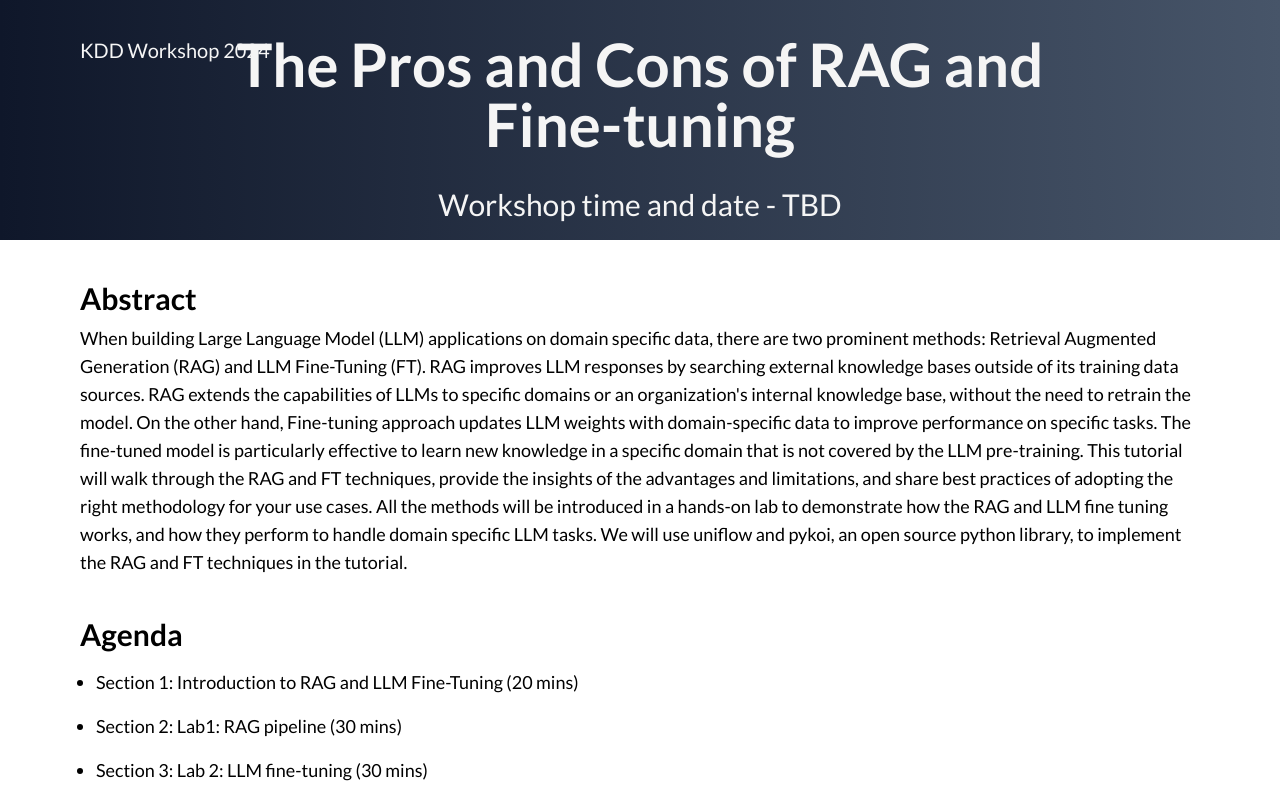
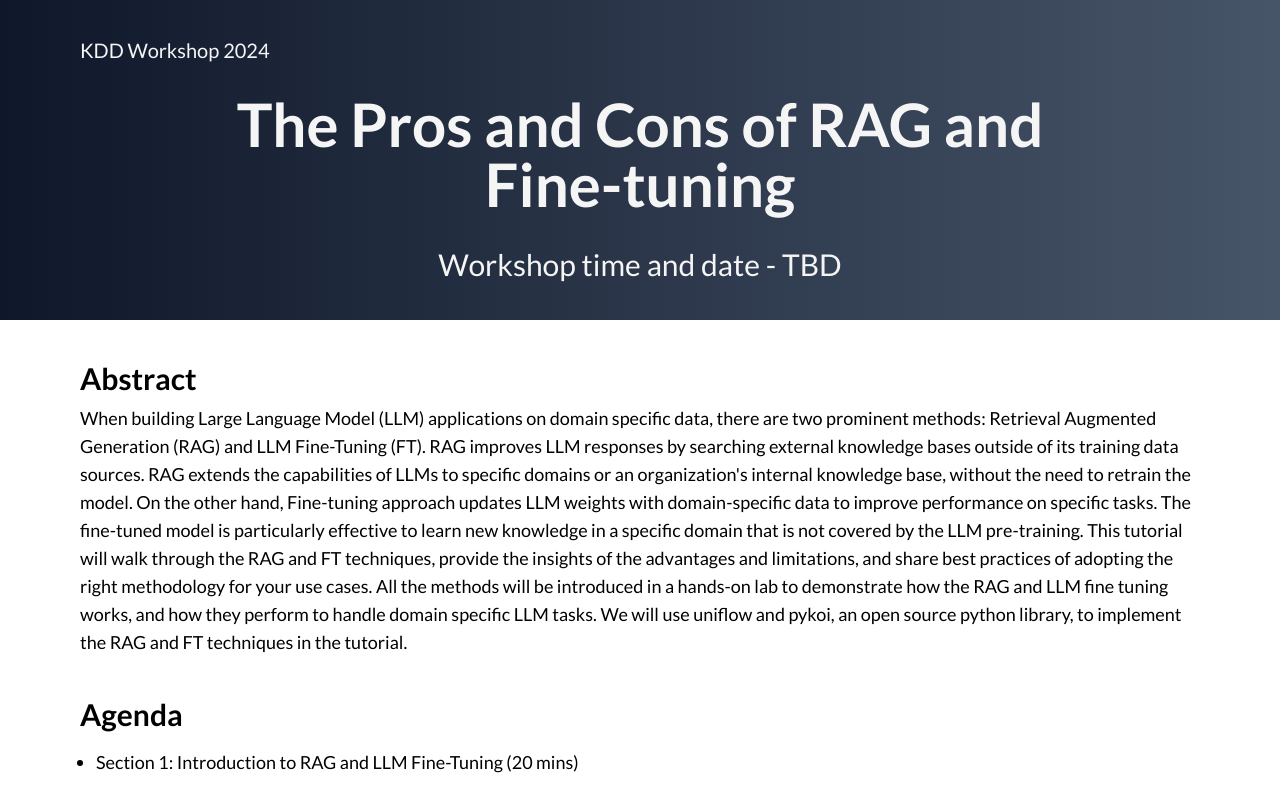
Before and after one commit to CambioML/kdd-workshop-2024, a Next.js app: page / in a window 1280 px wide. Shown: the top 797 px of the page. Built offline with nearby package versions, Linux system fonts and the light colour scheme.

Commit message:
update hero and navbar

```diff
--- a/app/components/Hero.tsx
+++ b/app/components/Hero.tsx
@@ -1,8 +1,6 @@
 'use client';
 
 import Container from './Container';
-import Image from 'next/image';
-import { imgPrefix } from '@/app/hooks/useImgPrefix';
 
 interface HeroProps {
   title: string;
@@ -14,27 +12,9 @@ interface HeroProps {
 const Hero = ({ title, subtitle, center, image }: HeroProps) => {
   return (
     <div
-      className={`w-full h-full overflow-hidden relative mix-blend-overlay ${!image && 'bg-gradient-to-r from-slate-900 to-slate-600'}`}
+      className={`pt-20 pb-10 w-full h-full overflow-hidden relative mix-blend-overlay ${!image && 'bg-gradient-to-r from-slate-900 to-slate-600'}`}
     >
-      {image && (
-        <>
-          <Image
-            src={imgPrefix + image}
-            alt="Hero"
-            fill
-            style={{
-              objectFit: 'cover',
-              zIndex: -1,
-              backgroundPosition: 'center',
-              filter: 'blur(2px)',
-              opacity: 0.5,
-            }}
-            quality={100}
-          />
-          <div className="absolute -z-10 bg-gradient-to-r from-cambio-blue from-10% via-white to-cambio-blue to-90% h-full w-full" />
-        </>
-      )}
-      <Container styles="h-[30vh] min-h-[200px]">
+      <Container styles="h-[25vh] min-h-[150px]">
         <div className={`flex flex-col justify-center ${center && 'items-center'} h-full w-full`}>
           <div className="max-w-[900px]">
             <h1 className={`text-6xl font-bold text-neutral-100 pt-4 pb-5 ${center && 'text-center'}`}>{title}</h1>
--- a/app/components/Navbar.tsx
+++ b/app/components/Navbar.tsx
@@ -1,7 +1,6 @@
 'use client';
 
 import { useWindowScroll } from '@/app/hooks/useWindowScroll';
-import Container from './Container';
 
 const Navbar = () => {
   const isScrolled = useWindowScroll(50);
@@ -15,7 +14,17 @@ const Navbar = () => {
         py-4
         "
       >
-        <Container>
+        <div
+          className={`
+                max-w-screen-2xl
+                mx-auto
+                xl:px-20
+                md:px-10
+                sm:px-4
+                px-4
+                h-full
+                `}
+        >
           <div
             className="
           flex
@@ -30,7 +39,7 @@ const Navbar = () => {
           >
             KDD Workshop 2024
           </div>
-        </Container>
+        </div>
       </div>
     </div>
   );
--- a/app/page.tsx
+++ b/app/page.tsx
@@ -24,10 +24,10 @@ export default function Home() {
         />
       </Section>
       <Agenda />
+      <Speakers />
       <Section title="Slides">
-        <TextContainer text="Slides will be available here." />
+        <TextContainer text="Slides will be available here after the workshop." />
       </Section>
-      <Speakers />
     </div>
   );
 }
```
Lines whose indentation alone changed are shown as unchanged.
